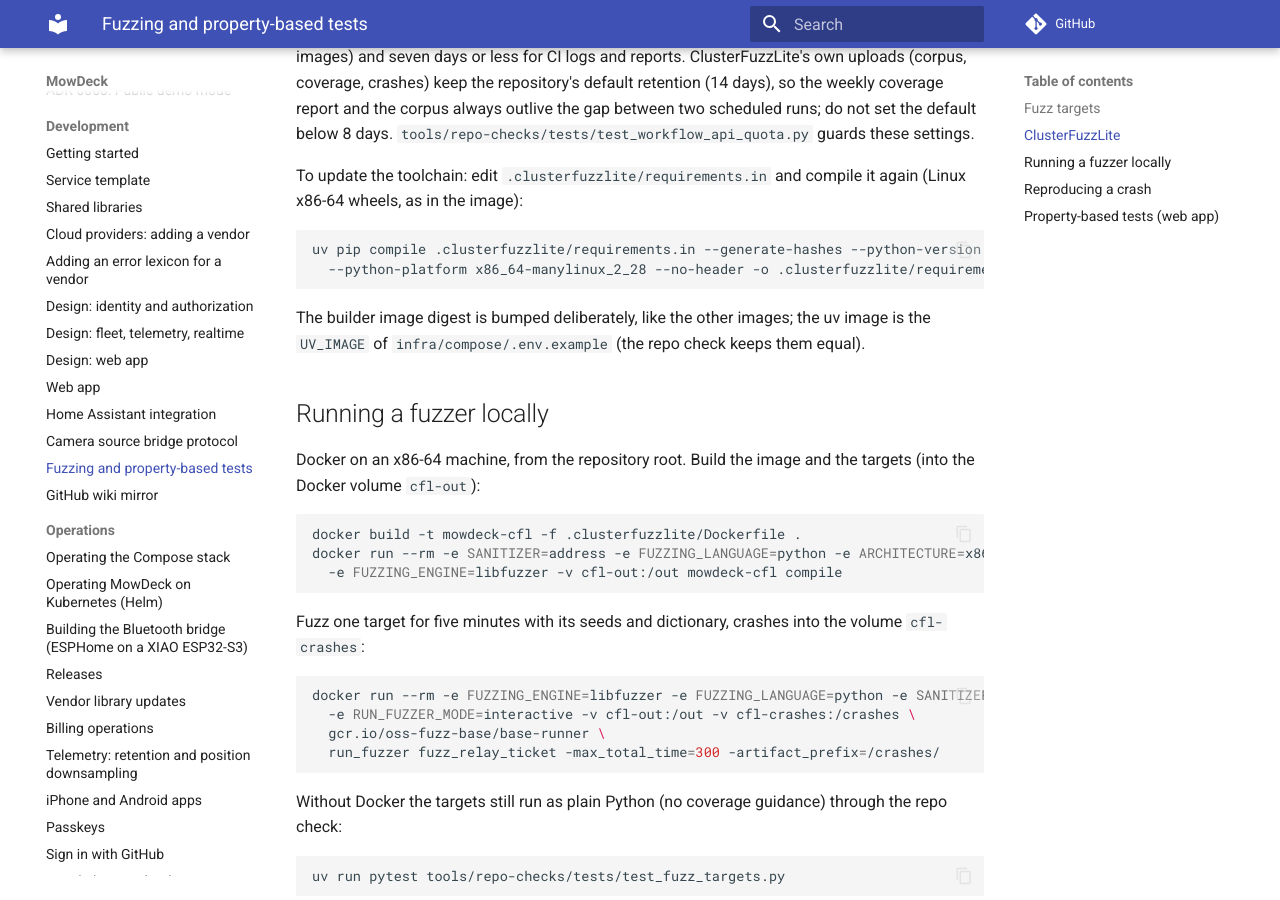
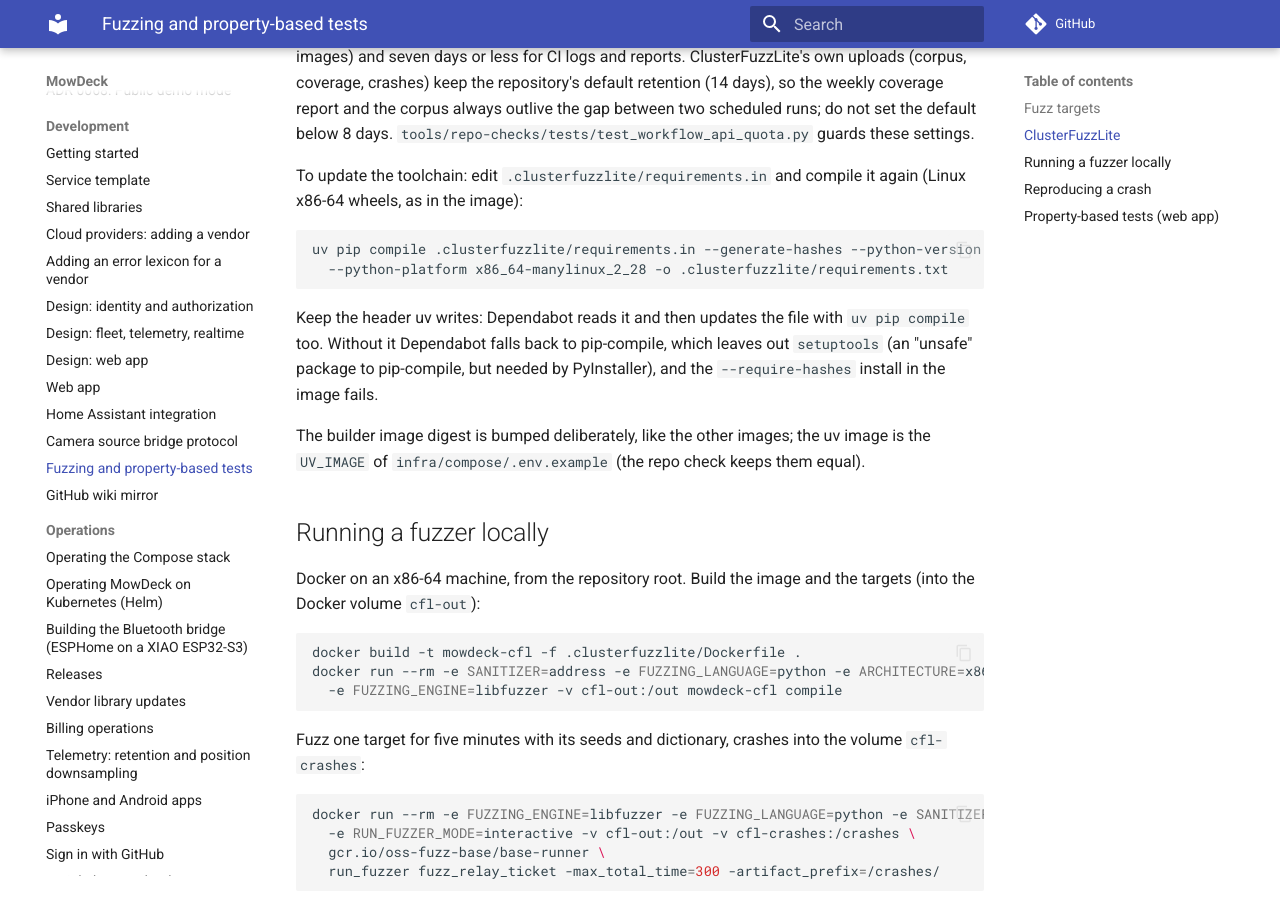
Before and after one commit to lukislp/mowdeck, an MkDocs documentation site: the page built from docs/dev/fuzzing.md, in a window 1280 px wide and 900 px high, scrolled down 2812 px. Built offline with MkDocs 1.6.1 and Material for MkDocs 9.7.7, drawn with Linux system fonts in a browser that asks for light colours; comment, search, counter and statistics services are not loaded.

Commit message:
fix(ci): restore setuptools in the fuzzing toolchain lock
Dependabot updated .clusterfuzzlite/requirements.txt with pip-compile
(#212), which drops setuptools as unsafe. PyInstaller needs it, so the
--require-hashes install in the ClusterFuzzLite image failed on every PR.
Recompile with uv and keep its header, so Dependabot uses uv as well.

````diff
--- a/docs/dev/fuzzing.md
+++ b/docs/dev/fuzzing.md
@@ -48,8 +48,10 @@ To update the toolchain: edit `.clusterfuzzlite/requirements.in` and compile it
 
 ```bash
 uv pip compile .clusterfuzzlite/requirements.in --generate-hashes --python-version 3.13 \
-  --python-platform x86_64-manylinux_2_28 --no-header -o .clusterfuzzlite/requirements.txt
+  --python-platform x86_64-manylinux_2_28 -o .clusterfuzzlite/requirements.txt
 ```
+
+Keep the header uv writes: Dependabot reads it and then updates the file with `uv pip compile` too. Without it Dependabot falls back to pip-compile, which leaves out `setuptools` (an "unsafe" package to pip-compile, but needed by PyInstaller), and the `--require-hashes` install in the image fails.
 
 The builder image digest is bumped deliberately, like the other images; the uv image is the `UV_IMAGE` of `infra/compose/.env.example` (the repo check keeps them equal).
 
````
Also changed, not shown: 1 other file.
